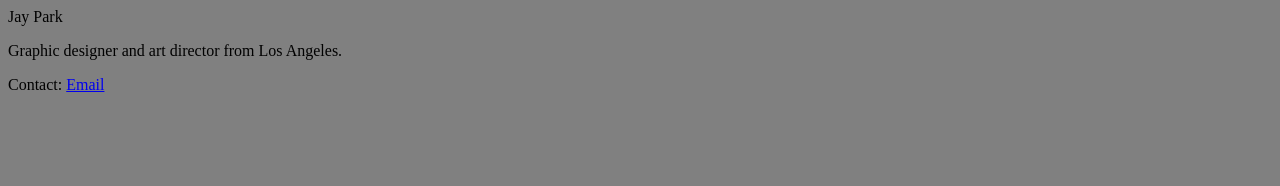
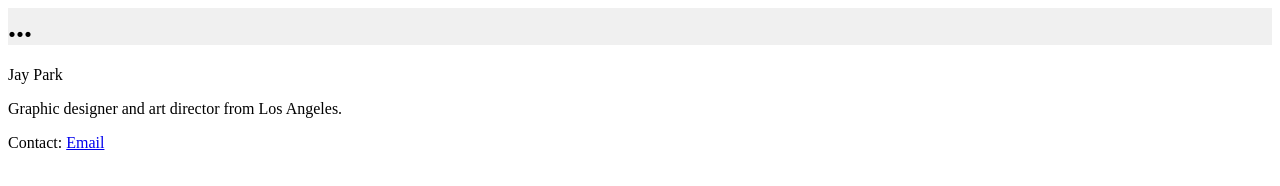
Before and after one commit to jayyparkk/portfolio, a plain HTML site: page index.html in a window 1280 px wide. Drawn offline with Linux system fonts and the light colour scheme.

Commit message:
Update index.html

```diff
--- a/index.html
+++ b/index.html
@@ -1,6 +1,6 @@
 <html>
 <body>
-  <body style="background-color:grey;">
+<h1 style="background-color:rgb(240, 240, 240);">...</h1>
   <p>Jay Park</p>
 
 <p>Graphic designer and art director from Los Angeles.</p>
```
